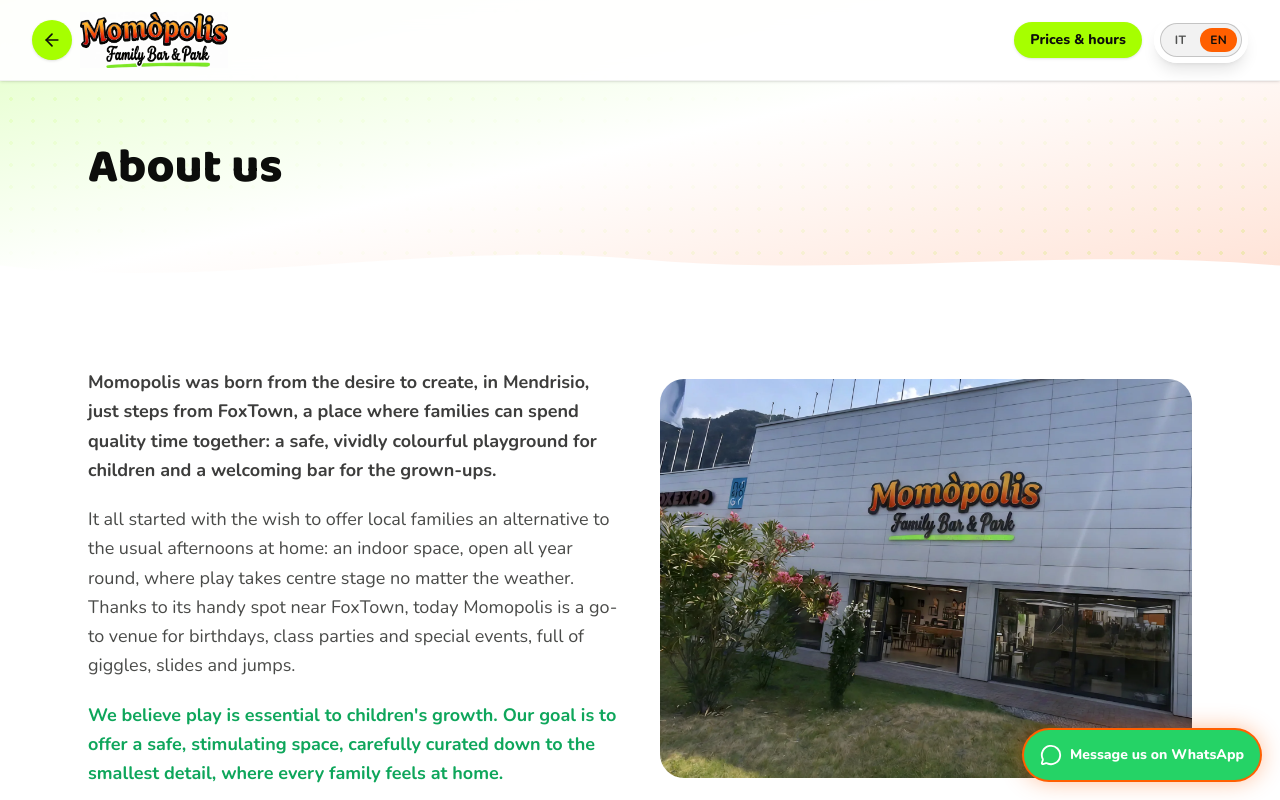
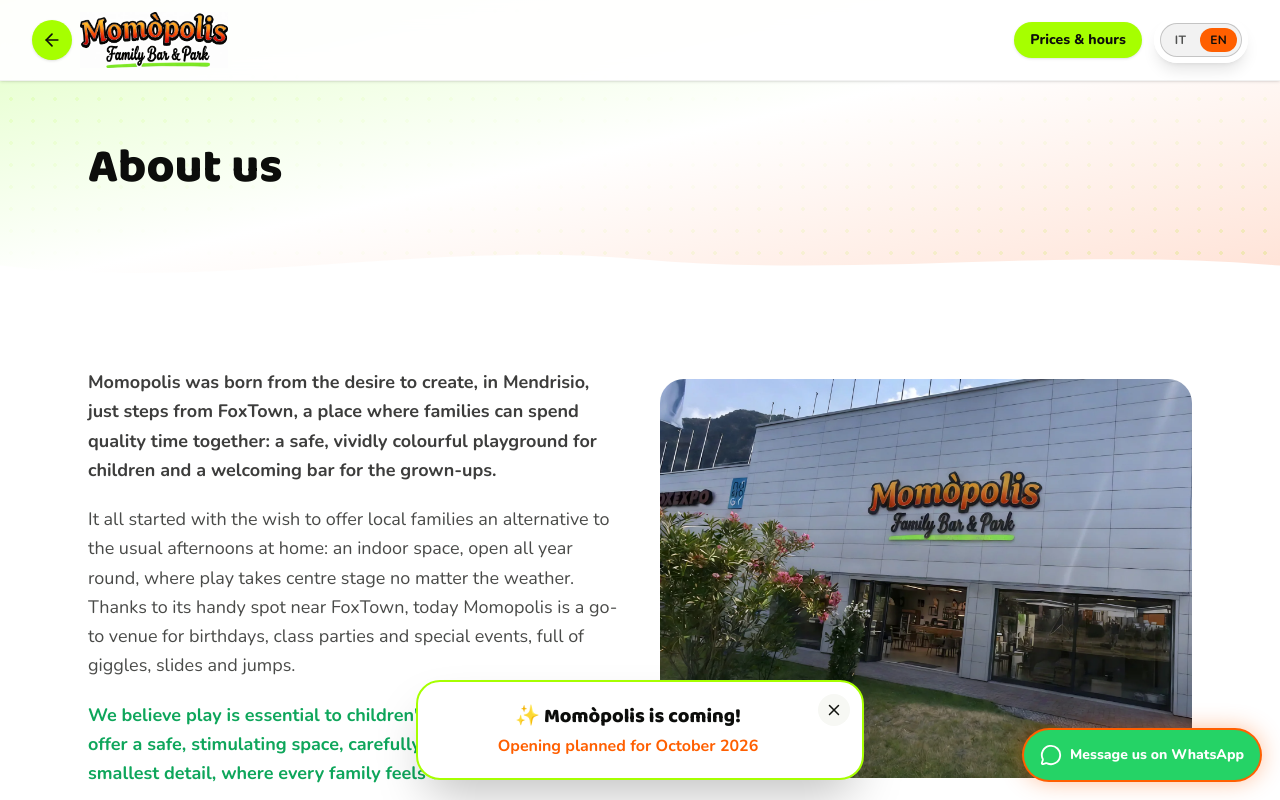
Before and after one commit to evamarketingmedia/Momopolismendri, a Next.js app: page /en/chi-siamo in a window 1280 px wide. Shown: the top 800 px of the page. Built offline with nearby package versions, Linux system fonts and the light colour scheme.

Commit message:
update opening notice and booking start date

```diff
--- a/src/app/[lang]/layout.tsx
+++ b/src/app/[lang]/layout.tsx
@@ -10,6 +10,7 @@
 import StructuredData from "@/components/StructuredData";
 import MapEmbed from "@/components/MapEmbed";
 import Container from "@/components/Container";
+import OpeningNotice from "@/components/OpeningNotice";
 
 const baloo = Baloo_2({
   variable: "--font-baloo",
@@ -139,6 +140,7 @@
         </section>
         <Footer locale={lang as Locale} dict={dict} />
         <WhatsAppButton dict={dict} />
+        <OpeningNotice locale={lang as Locale} />
       </body>
     </html>
   );
--- a/src/app/admin/actions.ts
+++ b/src/app/admin/actions.ts
@@ -142,7 +142,7 @@
     adultPrice: Number(formData.get("adultPrice")),
     minimumChildren: Number(formData.get("minimumChildren")),
     minimumAdvanceDays: Number(formData.get("minimumAdvanceDays")),
-    bookingStartDate: String(formData.get("bookingStartDate") ?? "2026-10-01"),
+    bookingStartDate: String(formData.get("bookingStartDate") ?? "2026-10-15"),
     bookingEndDate: String(formData.get("bookingEndDate") ?? ""),
     morningWeekdayPrice: Number(formData.get("morningWeekdayPrice")),
     morningHolidayPrice: Number(formData.get("morningHolidayPrice")),
--- a/src/components/BookingForm.tsx
+++ b/src/components/BookingForm.tsx
@@ -72,7 +72,7 @@
 function Toggle({active,onClick,children}:{active:boolean;onClick:()=>void;children:React.ReactNode}){return <button type="button" onClick={onClick} className={`rounded-full border-2 px-7 py-3 font-extrabold ${active?"border-momo-green-700 bg-momo-green-neon/20":"border-black/10"}`}>{children}</button>}
 function BlockButton({active,onClick,title,text}:{active:boolean;onClick:()=>void;title:string;text:string}){return <button type="button" onClick={onClick} className={`rounded-2xl border-2 p-4 text-left ${active?"border-momo-orange bg-white shadow-sm":"border-black/10 bg-white/60"}`}><span className="font-display block text-lg font-extrabold">{title}</span><span className="text-sm text-momo-black/55">{text}</span></button>}
 function choice(item:PartyChoice,locale:Locale){const en:Record<string,[string,string]>={merenda:["PUSÀA","Simply satisfied\nPark admission\nFood & drink*"],gustoso:["BALÒSS","For the clever sweet tooth\nPark admission\nFood & drink*\nFood plus*"],nutella:["Number-shaped Nutella rolls","CHF 3.50 per child"],fruit:["Fruit tart or puff pastry","CHF 5 per child"],"classic-cake":["Classic cake","Black Forest, Saint-Honoré, meringue, sponge cake…"],"personalised-cake":["Personalised cake","With photo, image or special writing"],prosecco:["Bottle of Prosecco","One bottle"],spritz:["Spritz jug","1 litre"],aperitif:["Aperitif platter","About 3–4 people"],momopolis:["Momòpolis","Basic setup: orange/green napkins, plates, cups and balloons"],personalizzato:["Personalised","Themed setting: napkins, plates, cups and balloons in the desired theme"],wow:["Wow!","Personalised package plus professional decorations: arches, balloons, arrangements, etc."]};return locale==="en"&&en[item.id]?{...item,label:en[item.id][0],description:en[item.id][1]}:item}
-function Choices({locale,list,selected,onSelect,suffix="",foot,columns=3}:{locale:Locale;list:PartyChoice[];selected:string;onSelect:(id:string)=>void;suffix?:string;foot?:string;columns?:2|3}){return <div className={`grid gap-4 ${columns===2?"md:grid-cols-2":"md:grid-cols-3"}`}>{list.map(raw=>{const x=choice(raw,locale);return <button type="button" key={x.id} onClick={()=>onSelect(x.id)} className={`relative rounded-2xl border-2 p-5 text-left ${selected===x.id?"border-momo-green-700 bg-momo-green-700/5":"border-black/10 hover:border-momo-orange"}`}><span className="font-display block text-xl font-extrabold">{x.label}</span><span className="mt-2 block whitespace-pre-line text-sm text-momo-black/60">{x.description}</span><span className="mt-4 block font-extrabold text-momo-green-700">CHF {money(x.price)} {suffix}</span>{foot&&<span className="mt-2 block text-xs font-bold">{foot}</span>}{selected===x.id&&<Check className="absolute right-4 top-4 text-momo-green-700" size={20}/>}</button>})}</div>}
+function Choices({locale,list,selected,onSelect,suffix="",foot,columns=3}:{locale:Locale;list:PartyChoice[];selected:string;onSelect:(id:string)=>void;suffix?:string;foot?:string;columns?:2|3}){return <div className={`grid gap-4 ${columns===2?"md:grid-cols-2":"md:grid-cols-3"}`}>{list.map(raw=>{const x=choice(raw,locale),isPackage=x.id==="merenda"||x.id==="gustoso",lines=x.description.split("\n"),tagline=isPackage?lines[0]:"",description=isPackage?lines.slice(1).join("\n"):x.description;return <button type="button" key={x.id} onClick={()=>onSelect(x.id)} className={`relative rounded-2xl border-2 p-5 text-left ${selected===x.id?"border-momo-green-700 bg-momo-green-700/5":"border-black/10 hover:border-momo-orange"}`}><span className="font-display block text-xl font-extrabold">{x.label}</span>{tagline&&<span className="mt-1 block font-bold italic text-momo-orange">{tagline}</span>}<span className="mt-3 block whitespace-pre-line text-sm text-momo-black/60">{description}</span><span className="mt-4 block font-extrabold text-momo-green-700">CHF {money(x.price)} {suffix}</span>{foot&&<span className="mt-2 block text-xs font-bold">{foot}</span>}{selected===x.id&&<Check className="absolute right-4 top-4 text-momo-green-700" size={20}/>}</button>})}</div>}
 function PackageLegend({locale}:{locale:Locale}){return <div className="mt-6 rounded-2xl bg-momo-cream-dim p-5 text-sm leading-relaxed"><b>* Food &amp; Drink</b><p className="mt-2"><b>PUSÀA:</b> {locale==="it"?"Acqua naturale e gasata, succo, gazzosa, Coca-Cola, tè freddo; focaccia liscia e farcita, pizza, patatine, pop-corn, frutta e verdura.":"Still and sparkling water, juice, soda, Coca-Cola, iced tea; plain and filled focaccia, pizza, crisps, popcorn, fruit and vegetables."}</p><p className="mt-2"><b>BALÒSS:</b> {locale==="it"?"Pacchetto PUSÀA + panini farciti, olive, salumi e formaggi.":"PUSÀA package plus filled sandwiches, olives, cold cuts and cheese."}</p></div>}
 function ThemeSelector({locale,theme,custom,onTheme,onCustom}:{locale:Locale;theme:string;custom:string;onTheme:(v:string)=>void;onCustom:(v:string)=>void}){const options=[["classic","Happy Birthday Classic"],["heroes",locale==="it"?"Supereroi":"Superheroes"],["princesses",locale==="it"?"Principesse":"Princesses"],["pirates",locale==="it"?"Pirati":"Pirates"],["dinosaurs",locale==="it"?"Dinosauri":"Dinosaurs"],["animals",locale==="it"?"Animali (jungla, fattoria)":"Animals (jungle, farm)"],["jobs",locale==="it"?"Mestieri (cantiere, pompieri, polizia, spazio, …)":"Jobs (construction, firefighters, police, space, …)"],["specific",locale==="it"?"Tema specifico*":"Specific theme*"]];return <div className="mt-6 rounded-2xl bg-momo-cream-dim p-5"><Field label={locale==="it"?"Seleziona il tema desiderato":"Select your desired theme"}><select className="momo-input" value={theme} onChange={e=>onTheme(e.target.value)}><option value="">—</option>{options.map(([id,label])=><option key={id} value={id}>{label}</option>)}</select></Field>{theme==="specific"&&<div className="mt-4"><Field label={locale==="it"?"Indica il tema":"Enter the theme"}><input className="momo-input" value={custom} onChange={e=>onCustom(e.target.value)}/></Field><p className="mt-2 text-xs text-momo-black/60">{locale==="it"?"* Secondo fattibilità e/o accordi con la Direzione, supplemento CHF 30.":"* Subject to feasibility and/or agreement with management; CHF 30 supplement."}</p></div>}</div>}
 function QuantityChoices({locale,list,values,onChange}:{locale:Locale;list:PartyChoice[];values:Record<string,number>;onChange:(id:string,n:number)=>void}){return <div className="grid gap-4 sm:grid-cols-2">{list.map(raw=>{const x=choice(raw,locale),n=values[x.id]??0;return <div key={x.id} className="rounded-2xl border-2 border-black/10 p-5"><p className="font-display text-xl font-extrabold">{x.label}</p><p className="mt-1 text-sm text-momo-black/55">{x.description}</p><div className="mt-5 flex items-center justify-between"><b>CHF {money(x.price)}</b><div className="flex items-center gap-3"><button type="button" aria-label="-" onClick={()=>onChange(x.id,Math.max(0,n-1))} className="grid h-9 w-9 place-items-center rounded-full bg-momo-cream-dim"><Minus size={16}/></button><b>{n}</b><button type="button" aria-label="+" onClick={()=>onChange(x.id,Math.min(20,n+1))} className="grid h-9 w-9 place-items-center rounded-full bg-momo-green-neon"><Plus size={16}/></button></div></div></div>})}</div>}
--- /dev/null
+++ b/src/components/OpeningNotice.tsx
@@ -0,0 +1,38 @@
+"use client";
+
+import { useEffect, useState } from "react";
+import { X } from "lucide-react";
+import type { Locale } from "@/lib/dictionaries";
+
+export default function OpeningNotice({ locale }: { locale: Locale }) {
+  const [visible, setVisible] = useState(true);
+
+  useEffect(() => {
+    const timer = window.setTimeout(() => setVisible(false), 8000);
+    return () => window.clearTimeout(timer);
+  }, []);
+
+  if (!visible) return null;
+
+  return (
+    <aside
+      role="status"
+      className="fixed bottom-5 left-1/2 z-[70] w-[calc(100%-2rem)] max-w-md -translate-x-1/2 rounded-3xl border-2 border-momo-green-neon bg-white px-6 py-5 pr-12 text-center shadow-2xl"
+    >
+      <button
+        type="button"
+        aria-label={locale === "it" ? "Chiudi avviso" : "Close notice"}
+        onClick={() => setVisible(false)}
+        className="absolute right-3 top-3 grid h-8 w-8 place-items-center rounded-full bg-momo-cream-dim transition-colors hover:bg-momo-orange/20"
+      >
+        <X size={18} />
+      </button>
+      <p className="font-display text-xl font-extrabold text-momo-black">
+        ✨ {locale === "it" ? "Sta arrivando Momòpolis!" : "Momòpolis is coming!"}
+      </p>
+      <p className="mt-1 font-bold text-momo-orange">
+        {locale === "it" ? "Apertura prevista per ottobre 2026" : "Opening planned for October 2026"}
+      </p>
+    </aside>
+  );
+}
--- a/src/lib/party-config.ts
+++ b/src/lib/party-config.ts
@@ -41,7 +41,7 @@
   adultPrice: 3,
   minimumChildren: 0,
   minimumAdvanceDays: 5,
-  bookingStartDate: "2026-10-01",
+  bookingStartDate: "2026-10-15",
   bookingEndDate: "2099-12-31",
   morningWeekdayPrice: 80,
   morningHolidayPrice: 100,
@@ -88,8 +88,8 @@
     return {
       ...defaultPartyConfig,
       ...stored,
-      bookingStartDate: stored.bookingStartDate || "2026-10-01",
-      bookingEndDate: !stored.bookingStartDate && stored.bookingEndDate === "2026-10-01" ? "2099-12-31" : (stored.bookingEndDate ?? "2099-12-31"),
+      bookingStartDate: stored.bookingStartDate || "2026-10-15",
+      bookingEndDate: !stored.bookingStartDate && stored.bookingEndDate === "2026-10-15" ? "2099-12-31" : (stored.bookingEndDate ?? "2099-12-31"),
       packages: stored.packages ?? defaultPartyConfig.packages,
       cakes: stored.cakes ?? defaultPartyConfig.cakes,
       extras: stored.extras ?? defaultPartyConfig.extras,
```
